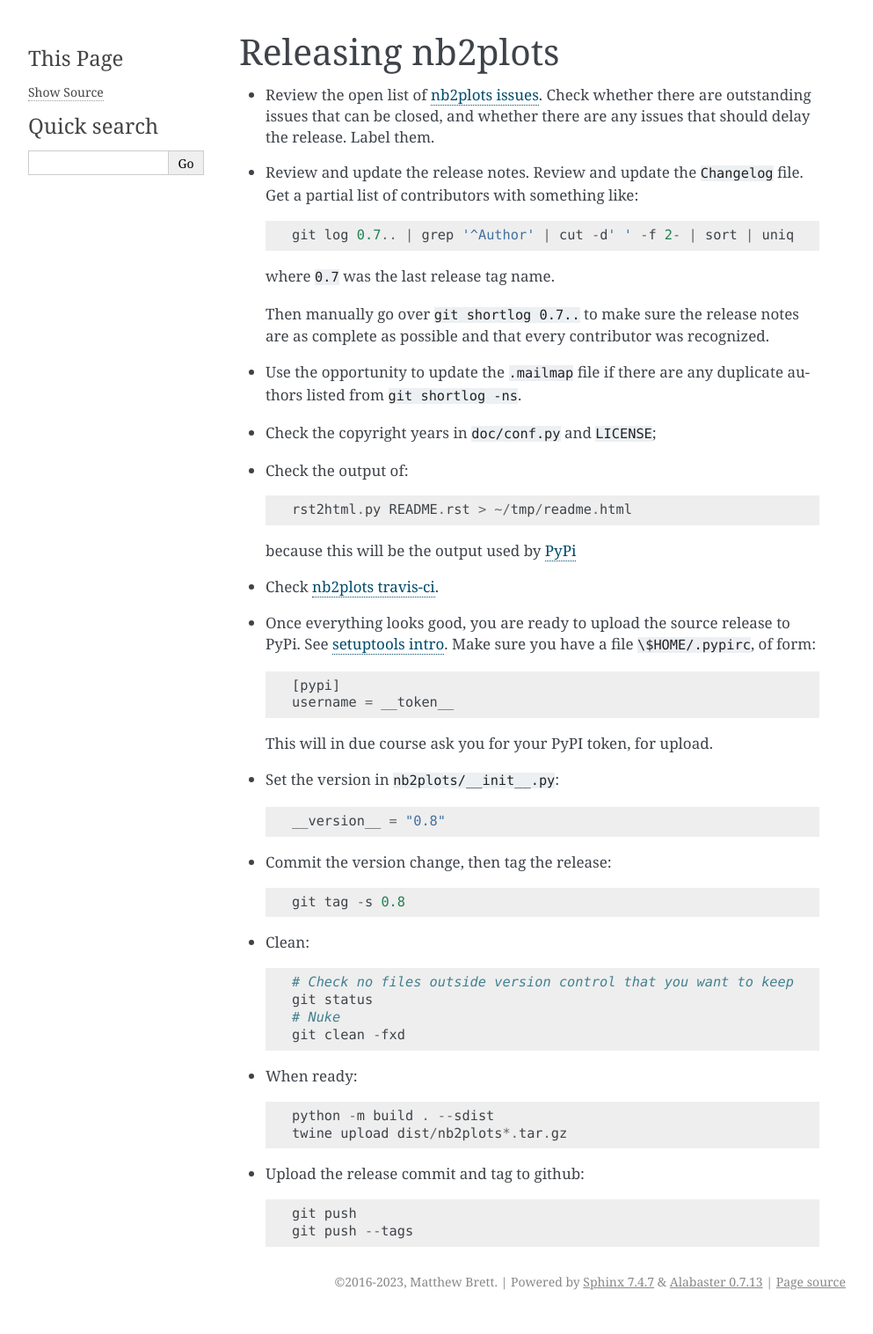
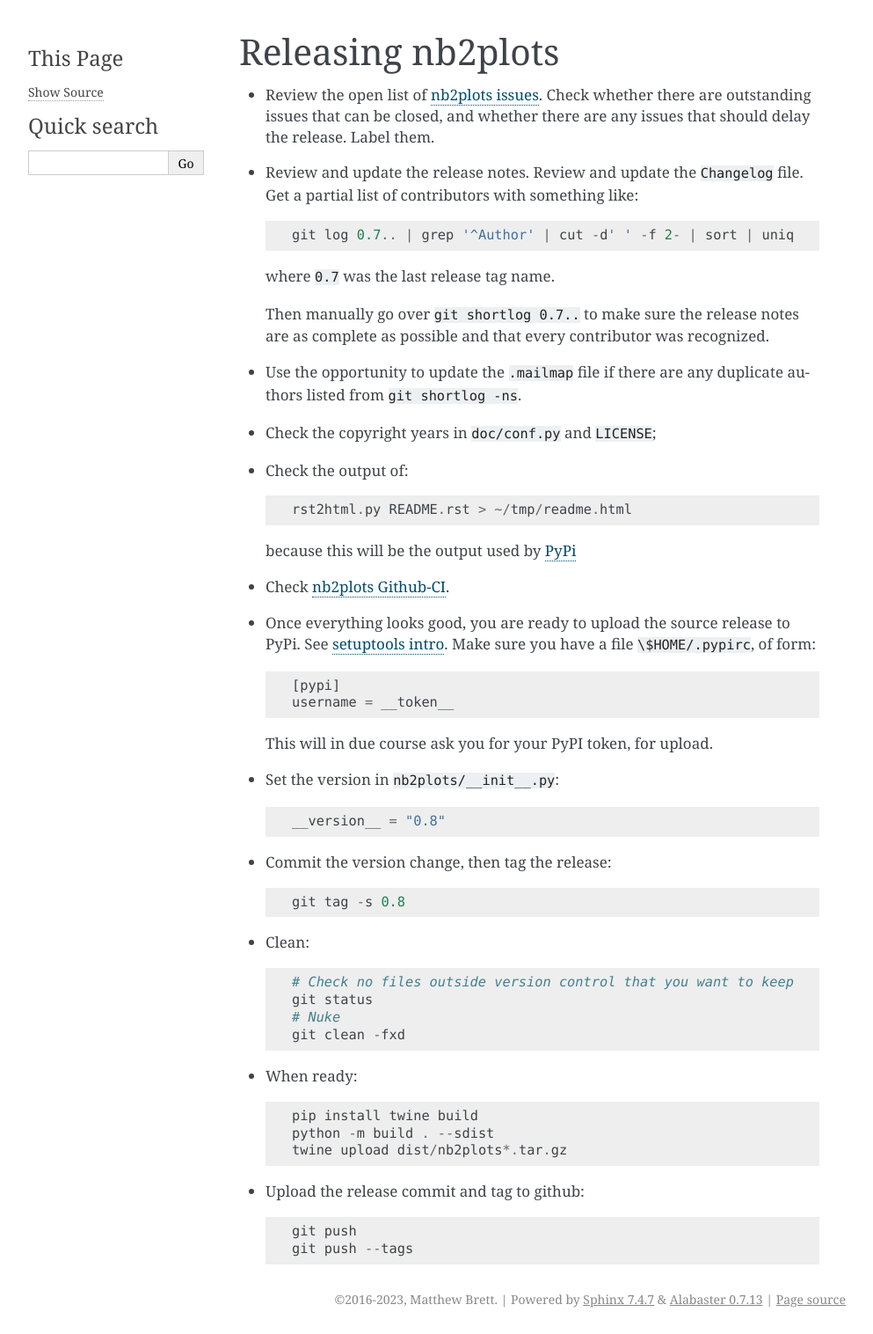
Before and after one commit to matthew-brett/nb2plots, a Sphinx documentation site: the page built from doc/devel/make_release.rst, in a window 1280 px wide. Shown: the whole page at 88% size, without its empty margins (148-1141 px from the left). Built offline with Sphinx 7.4.7, drawn with Linux system fonts in a browser that asks for light colours; pages that are not in the unit, such as notebooks, are missing from menus.

Commit message:
Ready for 0.8 release.

```diff
--- a/doc/devel/make_release.rst
+++ b/doc/devel/make_release.rst
@@ -27,7 +27,7 @@
 
   because this will be the output used by PyPi_
 
-* Check `nb2plots travis-ci`_.
+* Check `nb2plots Github-CI`_.
 
 * Once everything looks good, you are ready to upload the source release to
   PyPi.  See `setuptools intro`_.  Make sure you have a file
@@ -56,6 +56,7 @@
 
 * When ready::
 
+    pip install twine build
     python -m build . --sdist
     twine upload dist/nb2plots*.tar.gz
 
--- a/doc/links_names.inc
+++ b/doc/links_names.inc
@@ -8,6 +8,7 @@
 .. _nb2plots issue tracker:
 .. _nb2plots issues: http://github.com/matthew-brett/nb2plots/issues
 .. _nb2plots travis-ci: https://travis-ci.org/matthew-brett/nb2plots
+.. _nb2plots Github-CI: https://github.com/matthew-brett/nb2plots/actions
 .. _documentation: https://matthew-brett.github.io/nb2plots
 
 .. Code support
--- a/nb2plots/__init__.py
+++ b/nb2plots/__init__.py
@@ -1,7 +1,7 @@
 # nb2plots package
 
 # Update this version when making a release.
-__version__ = "0.7.2"
+__version__ = "0.8.0"
 
 from . import nbplots
 from . import runroles
```
